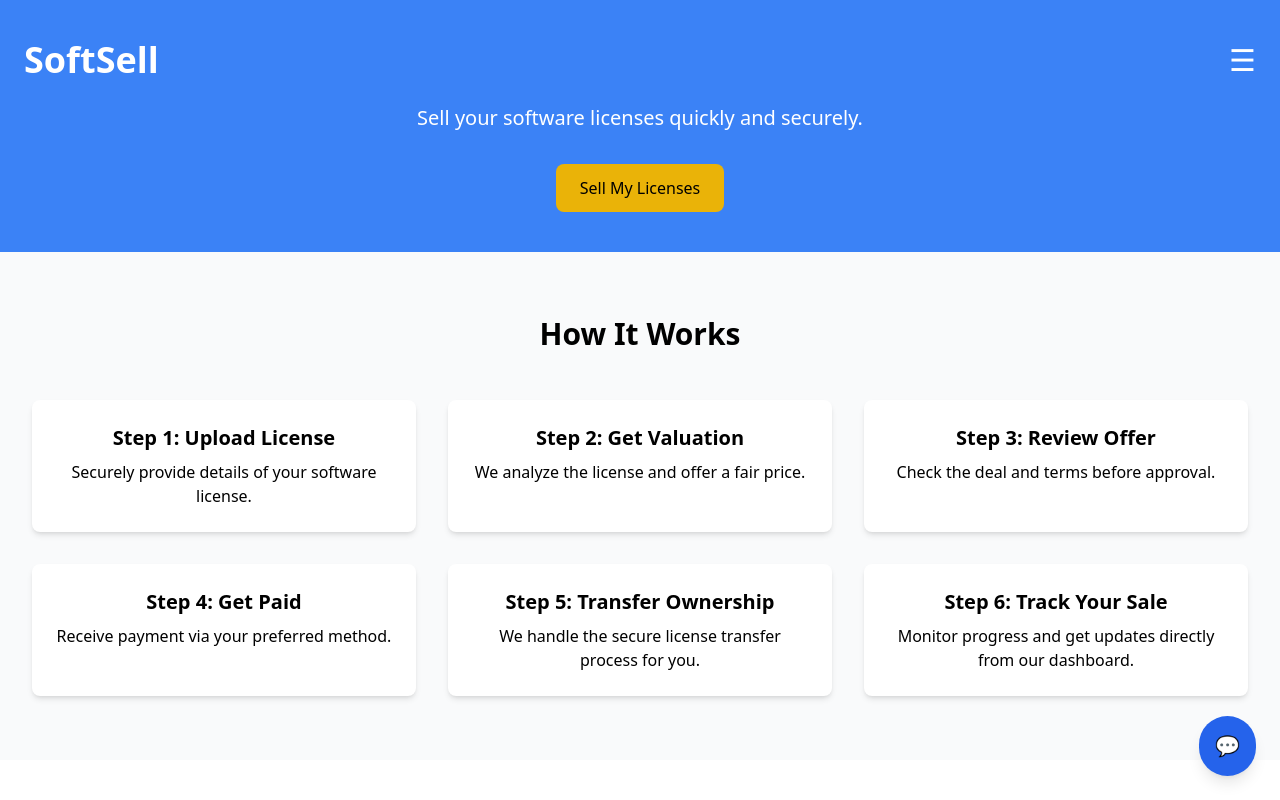
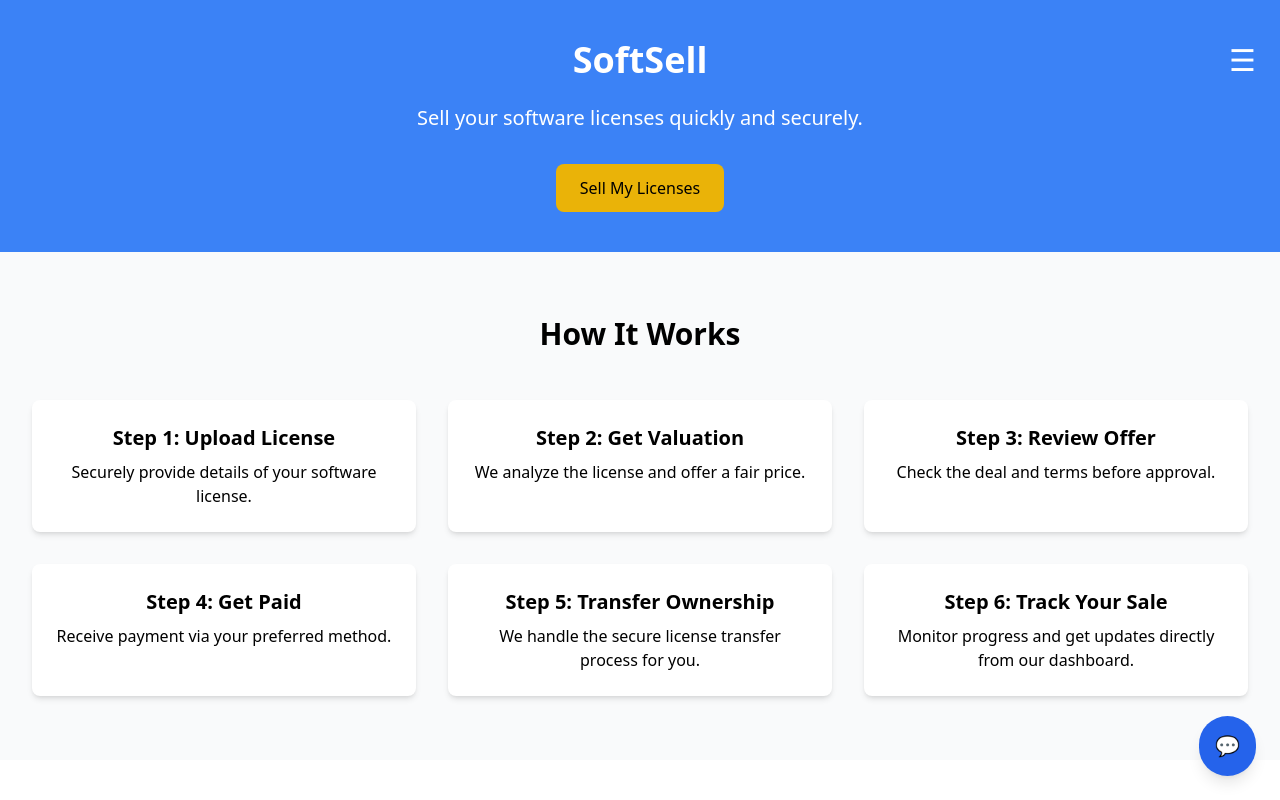
Before and after one commit to Indumati-K-Raja/Soft-Sell, a React (Vite) app in the folder softsell/: page / in a window 1280 px wide. Shown: the top 800 px of the page. Built offline with nearby package versions, Linux system fonts and the light colour scheme.

Commit message:
feat: added the disappering option

```diff
--- a/softsell/src/App.jsx
+++ b/softsell/src/App.jsx
@@ -1,7 +1,23 @@
 import React, { useState } from "react";
 import ChatWidget from "./components/ChatWidget";
+import { useEffect, useRef } from "react";
 
 function App() {
+  const menuRef = useRef();
+
+useEffect(() => {
+  const handleClickOutside = (event) => {
+    if (menuRef.current && !menuRef.current.contains(event.target)) {
+      setShowMenu(false);
+    }
+  };
+
+  document.addEventListener("mousedown", handleClickOutside);
+  return () => document.removeEventListener("mousedown", handleClickOutside);
+}, []);
+
+
+
   const [isDark, setIsDark] = useState(false);
   const [showMenu, setShowMenu] = useState(false);
 
@@ -26,8 +42,10 @@ function App() {
 
         const handleSubmit = (e) => {
         e.preventDefault();
+        alert("Form submitted! We’ll get back to you shortly.");
         console.log("Form Submitted", formData);
       };
+
 
   return (
     <div className={isDark ? "dark" : ""}>
@@ -35,38 +53,54 @@ function App() {
 
         {/* Hero Section */}
        <section className="bg-blue-500 text-white py-10 px-6 text-center relative">
-          <div className="max-w-screen-xl mx-auto flex flex-col sm:flex-row items-center justify-between gap-4">
-            {/* Title */}
-            <h1 className="text-4xl font-bold text-center sm:text-left w-full sm:w-auto">
-              SoftSell
-            </h1>
+  <div className="max-w-screen-xl mx-auto flex items-center justify-between">
+    {/* Left Spacer */}
+    <div className="w-1/3 hidden sm:block"></div>
 
-            {/* Menu + Dark Mode */}
-            <div className="w-1/3 flex justify-end relative">
-              <button onClick={() => setShowMenu(!showMenu)} className="text-3xl">
+    {/* Centered Title */}
+    <div className="w-full sm:w-1/3 text-center">
+      <h1 className="text-4xl font-bold">SoftSell</h1>
+    </div>
+
+    {/* Right Menu */}
+    <div ref={menuRef} className="w-1/3 flex justify-end relative z-50">
+      <button
+        onClick={() => setShowMenu(!showMenu)}
+        className="text-3xl focus:outline-none"
+      >
         &#9776;
       </button>
+
       {showMenu && (
-                <div className="absolute right-0 top-12 bg-white dark:bg-gray-800 border dark:border-gray-600 rounded shadow-lg z-10">
+        <div
+          className="absolute right-0 top-12 bg-white dark:bg-gray-800 border dark:border-gray-600 rounded shadow-lg"
+          onClick={(e) => e.stopPropagation()}
+        >
           <button
-                    onClick={toggleDarkMode}
-                    className="inline-flex items-center gap-2 px-3 py-1 text-sm text-black dark:text-white"
+            onClick={() => {
+              toggleDarkMode();
+              setShowMenu(false);
+            }}
+            className="flex items-center justify-center gap-2 px-4 py-2 w-full text-black dark:text-white text-sm"
           >
             {isDark ? "☀️ Light Mode" : "🌙 Dark Mode"}
           </button>
         </div>
       )}
     </div>
-
   </div>
 
   <p className="mt-6 text-xl">
     Sell your software licenses quickly and securely.
   </p>
-          <button className="mt-8 bg-yellow-500 text-black px-6 py-3 rounded-lg hover:bg-yellow-600">
+  <button
+    className="mt-8 bg-yellow-500 text-black px-6 py-3 rounded-lg hover:bg-yellow-600"
+    onClick={() => alert("Thanks for choosing to sell your license!")}
+  >
     Sell My Licenses
   </button>
 </section>
+
 
         {/* How It Works */}
         <section id="how-it-works" className="bg-gray-50 dark:bg-gray-800 py-16 transition-all">
```
Lines whose indentation alone changed are shown as unchanged.
